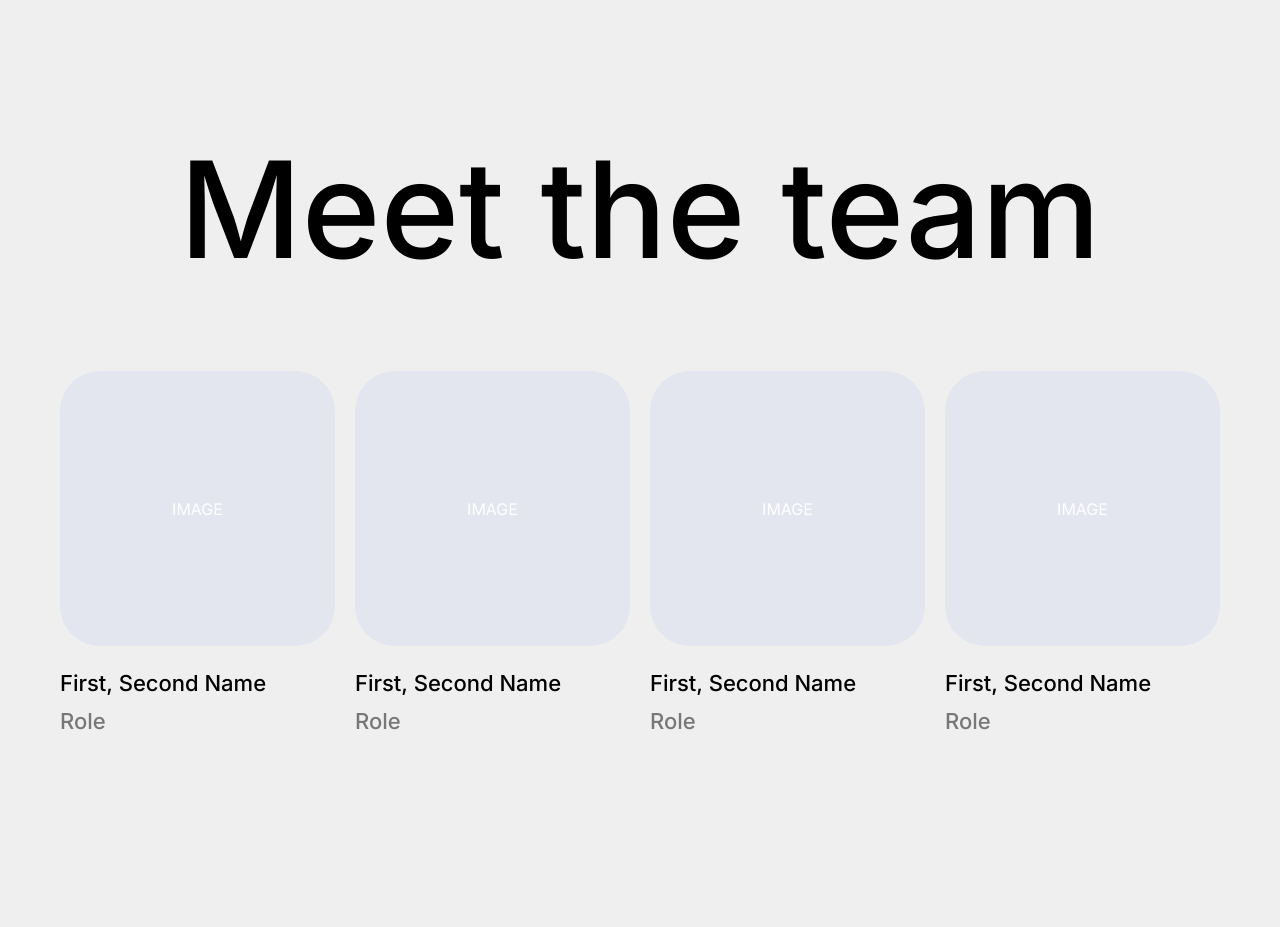
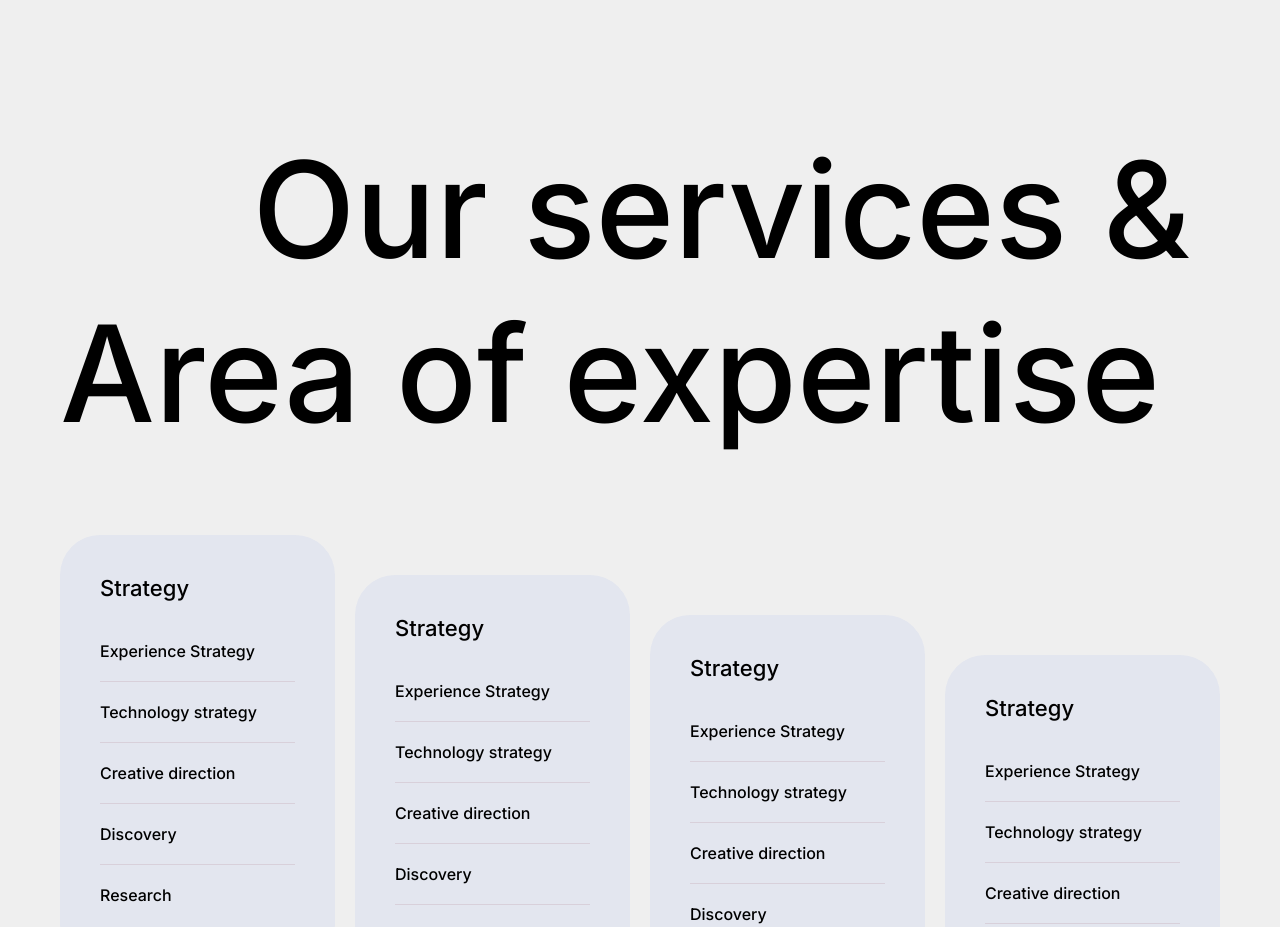
Before and after one commit to testolinp/momiji, a Next.js app: page / in a window 1280 px wide. Shown: the part 2080-3007 px from the top of the page. Built offline with nearby package versions, Linux system fonts and the light colour scheme.

Commit message:
Services module

```diff
--- a/src/app/page.tsx
+++ b/src/app/page.tsx
@@ -3,6 +3,7 @@ import Herospace from './ui/herospace/herospace'
 import Projects from './ui/projects/projects';
 import Team from './ui/team/team';
 import Visions from './ui/visions/visions';
+import Services from './ui/services/services';
 
 export type Herospace = {
   title: string;
@@ -16,6 +17,7 @@ export default async function Homepage() {
     <>
       <Herospace></Herospace>
       <Visions></Visions>
+      <Services></Services>
       <Team></Team>
       <Projects></Projects>
       <ContactUs></ContactUs>
--- /dev/null
+++ b/src/app/ui/services-card/services-card.module.css
@@ -0,0 +1,22 @@
+.serviceCard {
+  background-color: #E3E6EF;
+  border-radius: 40px;
+  padding: 40px;
+}
+
+.serviceCard h3 {
+  font-size: 22px;
+  font-weight: 500;
+  padding: 0 0 20px;
+}
+
+.serviceCard ul li {
+  font-size: 16px;
+  font-weight: 500;
+  list-style-type: none;
+  padding: 20px 0;
+}
+
+.serviceCard ul li:not(:last-child) {
+  border-bottom: 1px solid #d8d0da;
+}
--- /dev/null
+++ b/src/app/ui/services-card/services-card.tsx
@@ -0,0 +1,16 @@
+import styles from './services-card.module.css'
+
+export default function ServicesCard() {
+  return (
+    <div className={styles.serviceCard}>
+      <h3>Strategy</h3>
+      <ul>
+        <li>Experience Strategy</li>
+        <li>Technology strategy</li>
+        <li>Creative direction</li>
+        <li>Discovery</li>
+        <li>Research</li>
+      </ul>
+    </div>
+  )
+}
--- /dev/null
+++ b/src/app/ui/services/services.module.css
@@ -0,0 +1,70 @@
+.services {
+  padding: 100px 16px 40px;
+}
+
+.services .list {
+  display: grid;
+  gap: 20px;
+  grid-template-columns: repeat(1, 1fr);
+  padding-top: 80px;
+}
+
+.services .list > li {
+  list-style-type: none;
+}
+
+.services h2 {
+  color: var(--black-color);
+  font-size: 62px;
+  font-weight: 500;
+  line-height: 65px;
+}
+
+@media only screen and (min-width: 768px) {
+  .services .list {
+    grid-template-columns: repeat(2, 1fr);
+  }
+}
+
+@media only screen and (min-width: 1024px) {
+  .services h2 {
+    font-size: 110px;
+    line-height: 130px;
+  }
+
+  .services h2 span {
+    display: block;
+    padding-left: 16.6%;
+  }
+
+  .services .list {
+    grid-template-columns: repeat(4, 1fr);
+  }
+
+  .services .list > li:nth-child(2) {
+    margin-top: 40px;
+  }
+
+  .services .list > li:nth-child(3) {
+    margin-top: 80px;
+  }
+
+  .services .list > li:nth-child(4) {
+    margin-top: 120px;
+  }
+
+  .services .list > li:nth-child(5) {
+    margin-top: 160px;
+  }
+}
+
+@media only screen and (min-width: 1280px) {
+  .services {
+    padding: 100px 60px;
+  }
+
+  .services h2 {
+    font-size: 134px;
+    line-height: 164px;
+  }
+}
--- /dev/null
+++ b/src/app/ui/services/services.tsx
@@ -0,0 +1,24 @@
+import ServicesCard from '../services-card/services-card'
+import styles from './services.module.css'
+
+export default function Services() {
+  return (
+    <section className={styles.services}>
+      <h2><span>Our services &</span> Area of expertise</h2>
+      <ul className={styles.list}>
+        <li>
+          <ServicesCard></ServicesCard>
+        </li>
+        <li>
+          <ServicesCard></ServicesCard>
+        </li>
+        <li>
+          <ServicesCard></ServicesCard>
+        </li>
+        <li>
+          <ServicesCard></ServicesCard>
+        </li>
+      </ul>
+    </section>
+  )
+}
```
